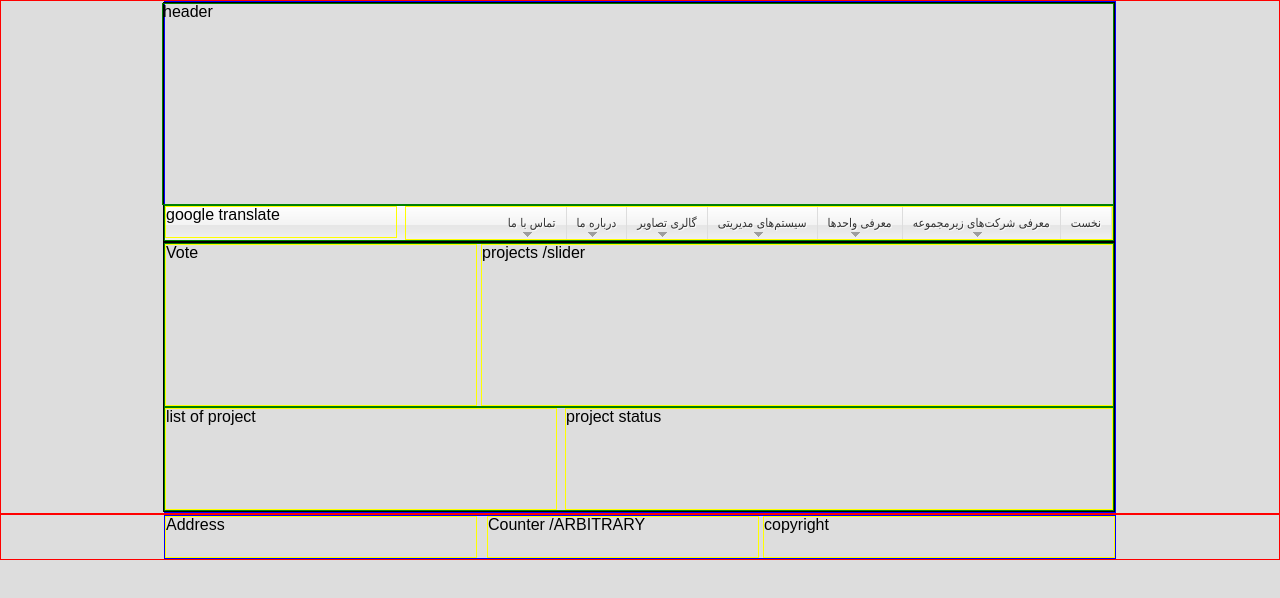
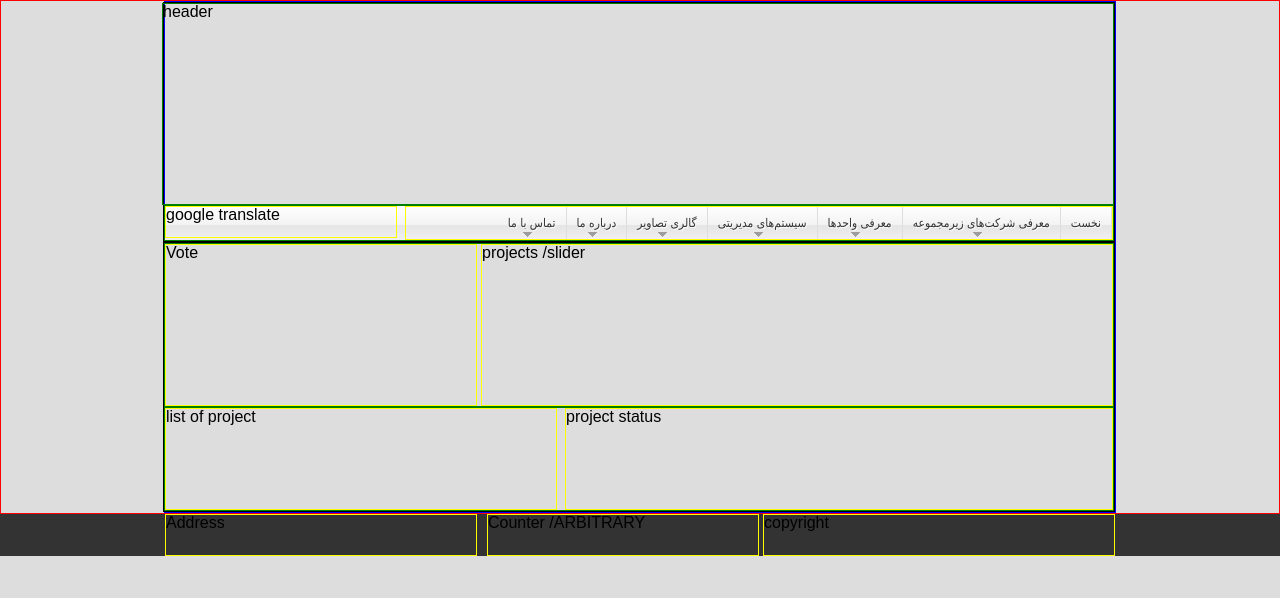
Before and after one commit to Mampel/Imen-Azma-Shargh, a plain HTML site: page index.html in a window 1280 px wide. Drawn offline with Linux system fonts and the light colour scheme.

Commit message:
add footer bg color and change the footer containers class name because of conflict with other containers

```diff
--- a/index.html
+++ b/index.html
@@ -94,7 +94,7 @@
 			</div>
 		</div>
 	</div>
-	<div class="containers">
+	<div class="fcontainers">
 		<footer class="w24 mlra cover">
 			<div class="w8 mh4 left address">
 				Address
--- a/style.css
+++ b/style.css
@@ -102,3 +102,8 @@ nav menu > li li a {
 	font-size : 12px;
 	white-space : nowrap;
 }
+
+/*****  Footer *****/
+div.fcontainers {
+	background-color : #333;
+}
```
